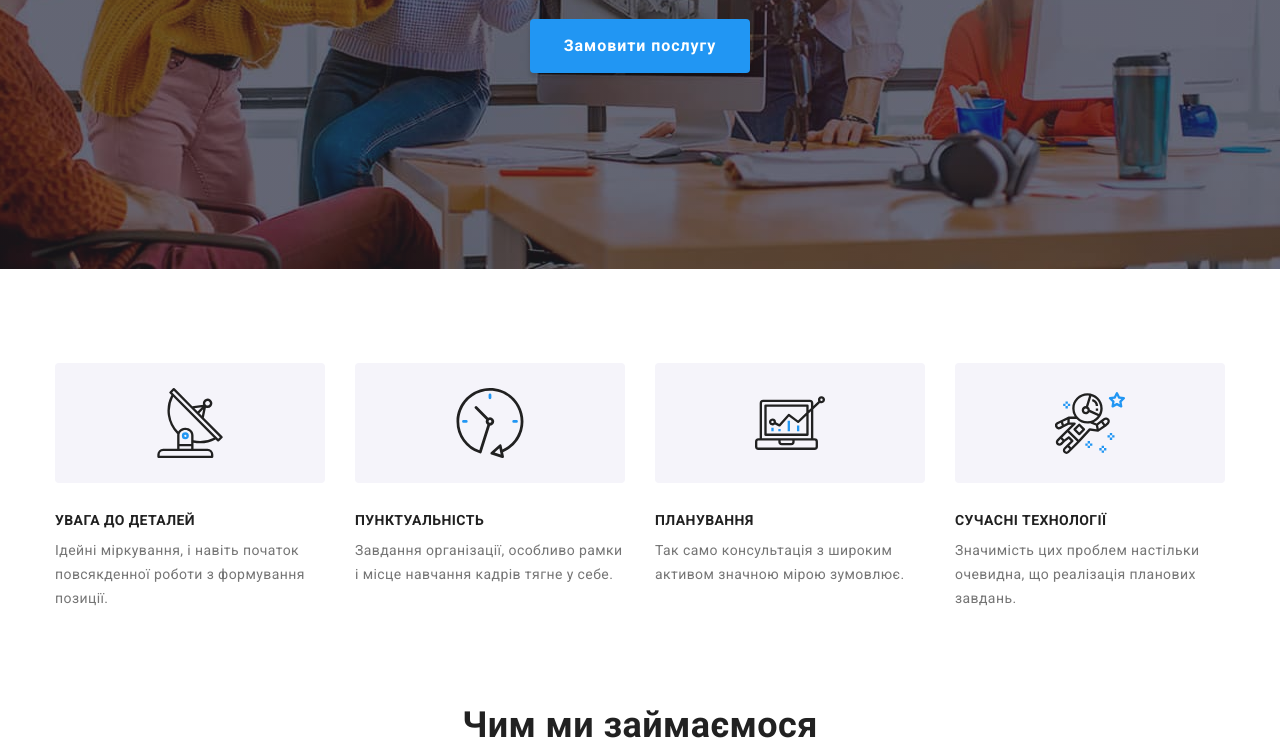
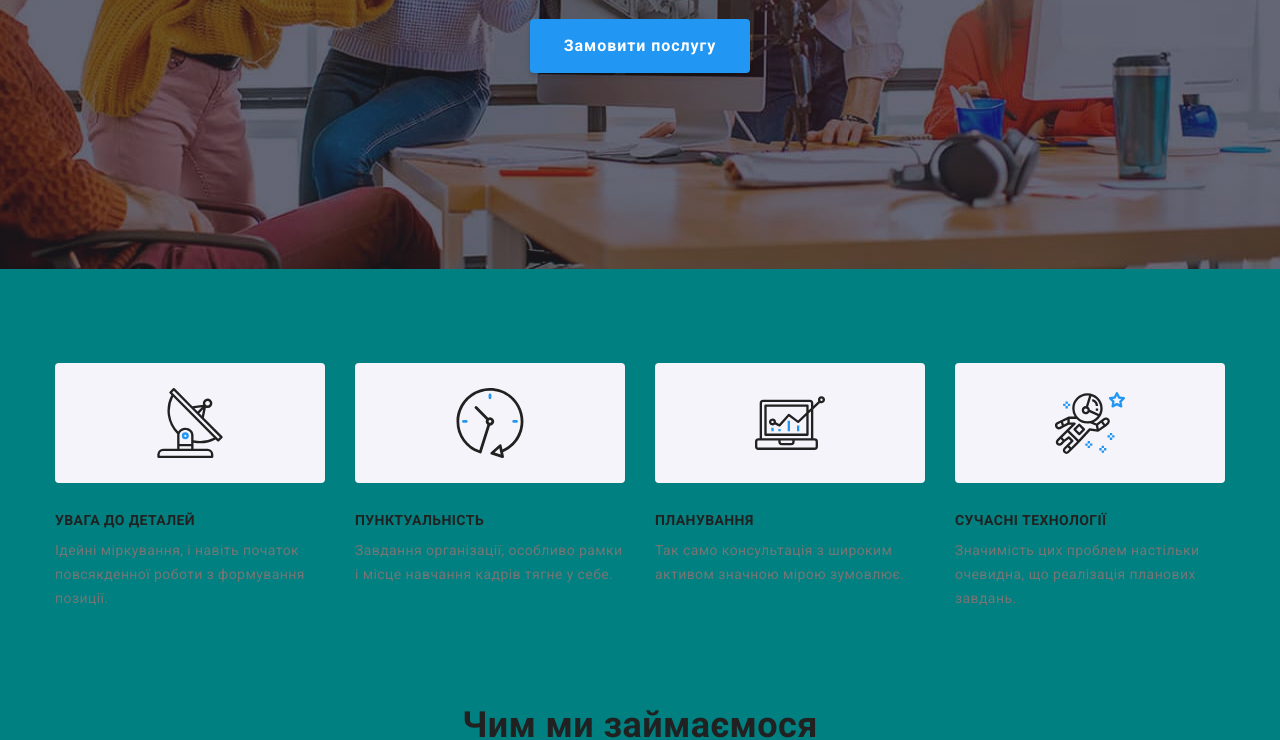
Before and after one commit to SvetaSaletska/goit-markup-hw-07, a plain HTML site: page index.html in a window 1280 px wide. Shown: the part 412-1152 px from the top of the page. Drawn offline with nearby package versions, Linux system fonts and the light colour scheme.

Commit message:
Update index.html

```diff
--- a/index.html
+++ b/index.html
@@ -10,6 +10,7 @@
     <link href="https://fonts.googleapis.com/css2?family=Raleway:wght@700&family=Roboto:wght@400;500;700;900&display=swap" rel="stylesheet">
     <link rel="stylesheet" href="https://cdnjs.cloudflare.com/ajax/libs/modern-normalize/1.1.0/modern-normalize.min.css" integrity="sha512-wpPYUAdjBVSE4KJnH1VR1HeZfpl1ub8YT/NKx4PuQ5NmX2tKuGu6U/JRp5y+Y8XG2tV+wKQpNHVUX03MfMFn9Q==" crossorigin="anonymous" referrerpolicy="no-referrer" />
     <link rel="stylesheet" href="./css/styles.css">
+    <link rel="stylesheet" href="./css/main.min.css">
 
 </head>
 <body>
```
